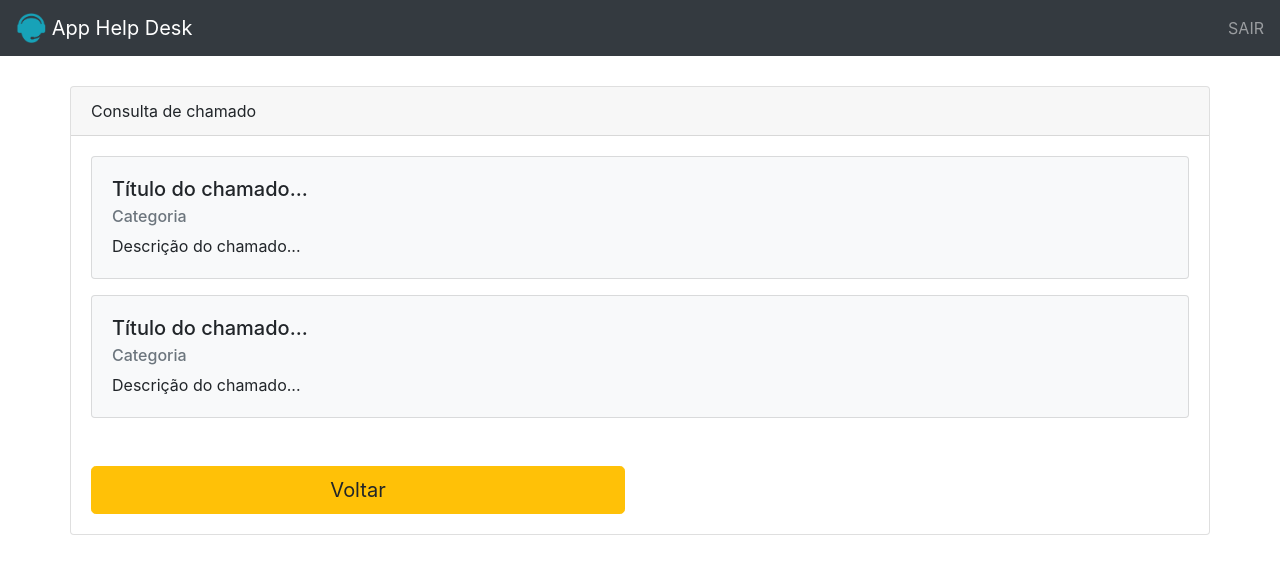
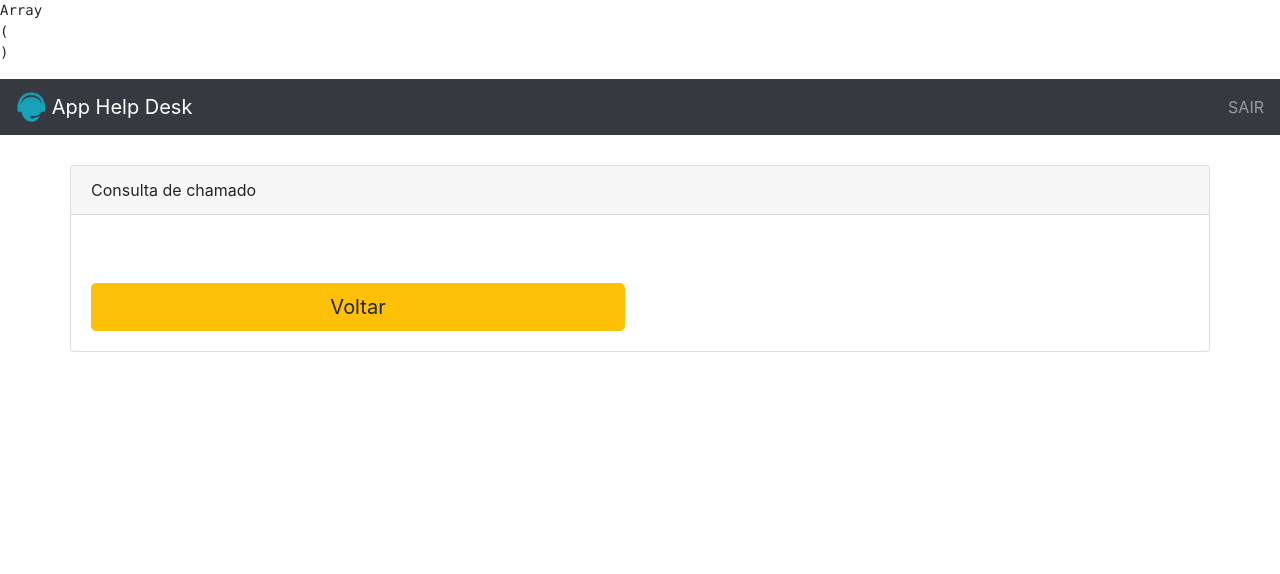
Before and after one commit to brunorochadelima/app_help_desk, a PHP site: page /consultar_chamado.php in a window 1280 px wide. Shown: the top 574 px of the page. Run offline with PHP 8.4, Linux system fonts and the light colour scheme; the visitor is signed in with stand-in values (Sample User, id 1).

Commit message:
consultando chamados

```diff
--- a/consultar_chamado.php
+++ b/consultar_chamado.php
@@ -1,5 +1,26 @@
 <?php
 require_once 'validar_acesso.php';
+?>
+
+<?php
+// abrir o arquivo
+$arquivo = fopen('arquivo.hd', 'r');
+
+$chamados = [];
+
+// loop enquanto houver registos no arquivo - testanto pelo fim do arquivo
+while (!feof($arquivo)) {
+  $registro = fgets($arquivo);
+  $chamados[] = $registro;
+}
+
+echo '<pre>';
+print_r($chamados);
+echo '</pre>';
+
+//fecha o arquivo
+fclose($arquivo)
+
 ?>
 
 <html>
@@ -44,23 +65,30 @@ require_once 'validar_acesso.php';
 
           <div class="card-body">
 
-            <div class="card mb-3 bg-light">
-              <div class="card-body">
-                <h5 class="card-title">Título do chamado...</h5>
-                <h6 class="card-subtitle mb-2 text-muted">Categoria</h6>
-                <p class="card-text">Descrição do chamado...</p>
 
+
+            <?php foreach ($chamados as $chamado) { ?>
+
+              <?php
+              // converter string em array usando o delimitador #
+              $chamado_dados = explode('#', $chamado);
+              // se o chamado tiver menos de 3 itens pular para proximo
+              if (count($chamado_dados) < 3) {
+                continue;
+              }
+              ?>
+
+              <div class="card mb-3 bg-light">
+                <div class="card-body">
+                  <h5 class="card-title"><?= $chamado_dados[0] ?></h5>
+                  <h6 class="card-subtitle mb-2 text-muted"><?= $chamado_dados[1] ?></h6>
+                  <p class="card-text"><?= $chamado_dados[2] ?></p>
+                </div>
               </div>
-            </div>
 
-            <div class="card mb-3 bg-light">
-              <div class="card-body">
-                <h5 class="card-title">Título do chamado...</h5>
-                <h6 class="card-subtitle mb-2 text-muted">Categoria</h6>
-                <p class="card-text">Descrição do chamado...</p>
-
-              </div>
-            </div>
+            <?php
+            }
+            ?>
 
             <div class="row mt-5">
               <div class="col-6">
--- a/registra_chamado.php
+++ b/registra_chamado.php
@@ -16,3 +16,4 @@ fwrite($arquivo, "$titulo # $categoria # $descricao" . PHP_EOL);
 
 // fechar o arquivo
 fclose($arquivo);
+header('Location: abrir_chamado.php');
```
Also changed, not shown: 1 other file.
